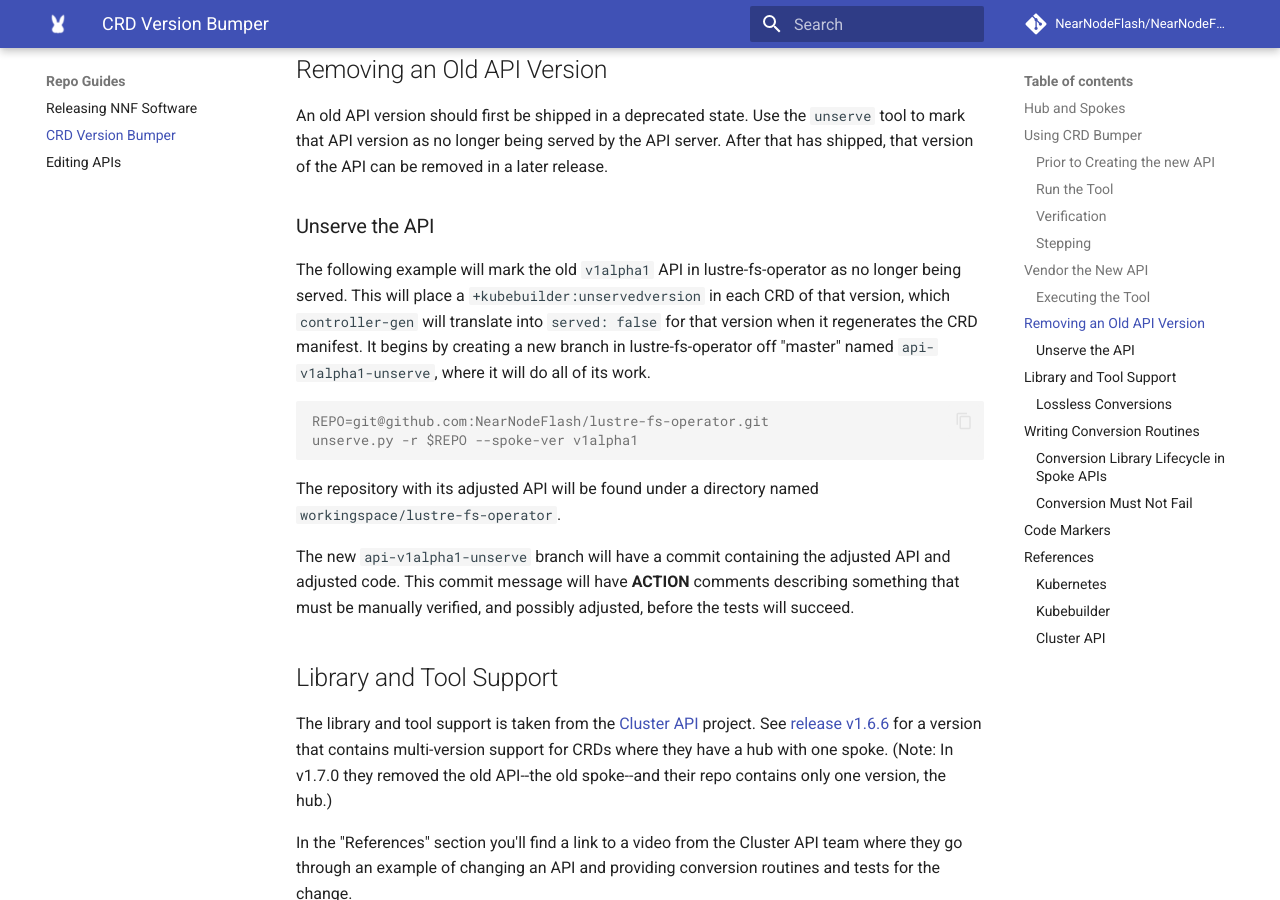
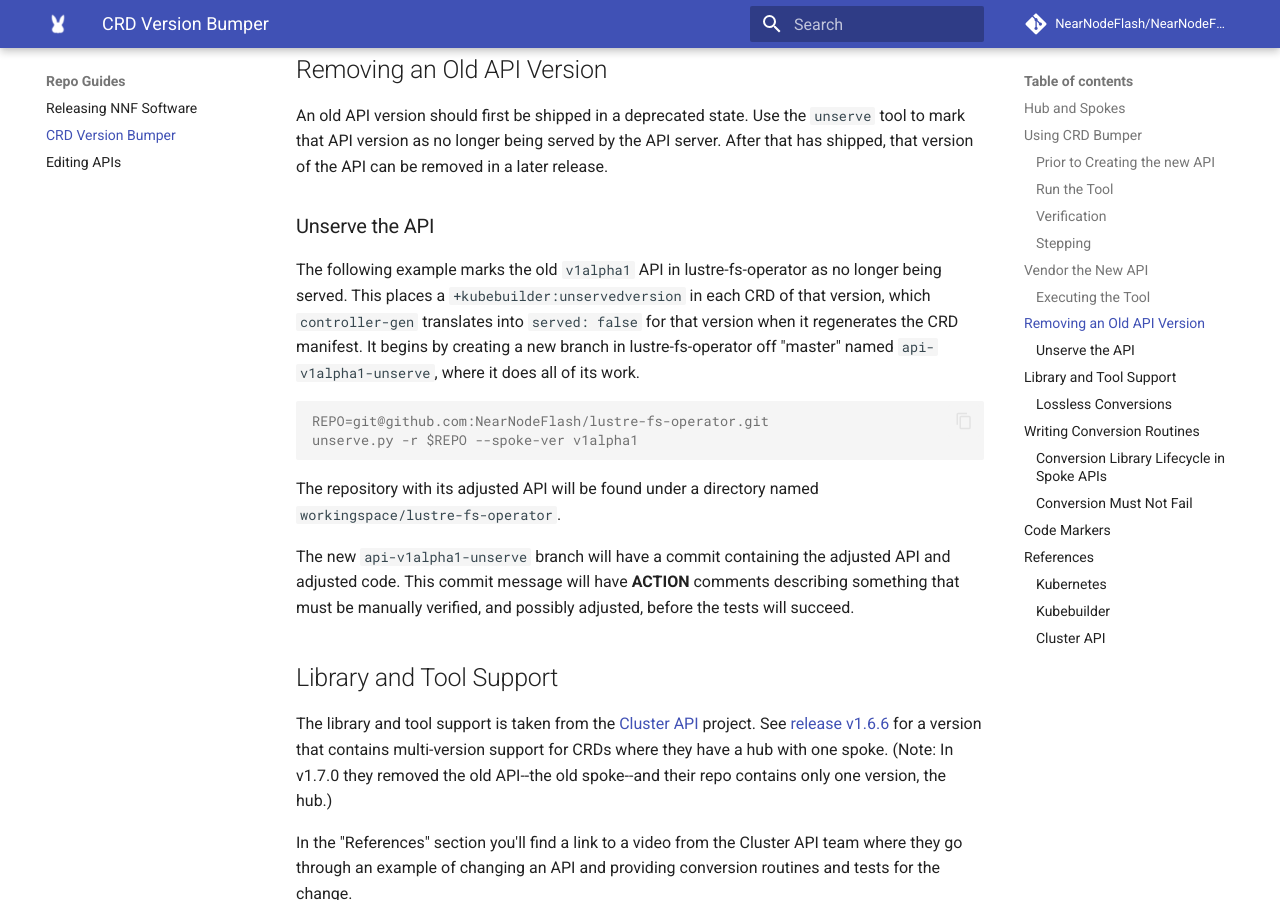
Before and after one commit to NearNodeFlash/NearNodeFlash.github.io, an MkDocs documentation site: the page built from docs/repo-guides/crd-bumper/readme.md, in a window 1280 px wide and 900 px high, scrolled down 2675 px. Built offline with MkDocs 1.6.1 and Material for MkDocs 9.7.7, drawn with Linux system fonts in a browser that asks for light colours; comment, search, counter and statistics services are not loaded; the version menu is left out.

Commit message:
Update docs/repo-guides/crd-bumper/readme.md
Co-authored-by: Tony Floeder <anthony.floeder@hpe.com>

````diff
--- a/docs/repo-guides/crd-bumper/readme.md
+++ b/docs/repo-guides/crd-bumper/readme.md
@@ -84,7 +84,7 @@ An old API version should first be shipped in a deprecated state. Use the `unser
 
 ### Unserve the API
 
-The following example will mark the old `v1alpha1` API in lustre-fs-operator as no longer being served. This will place a `+kubebuilder:unservedversion` in each CRD of that version, which `controller-gen` will translate into `served: false` for that version when it regenerates the CRD manifest. It begins by creating a new branch in lustre-fs-operator off "master" named `api-v1alpha1-unserve`, where it will do all of its work.
+The following example marks the old `v1alpha1` API in lustre-fs-operator as no longer being served. This places a `+kubebuilder:unservedversion` in each CRD of that version, which `controller-gen` translates into `served: false` for that version when it regenerates the CRD manifest. It begins by creating a new branch in lustre-fs-operator off "master" named `api-v1alpha1-unserve`, where it does all of its work.
 
 ```console
 REPO=git@github.com:NearNodeFlash/lustre-fs-operator.git
````
